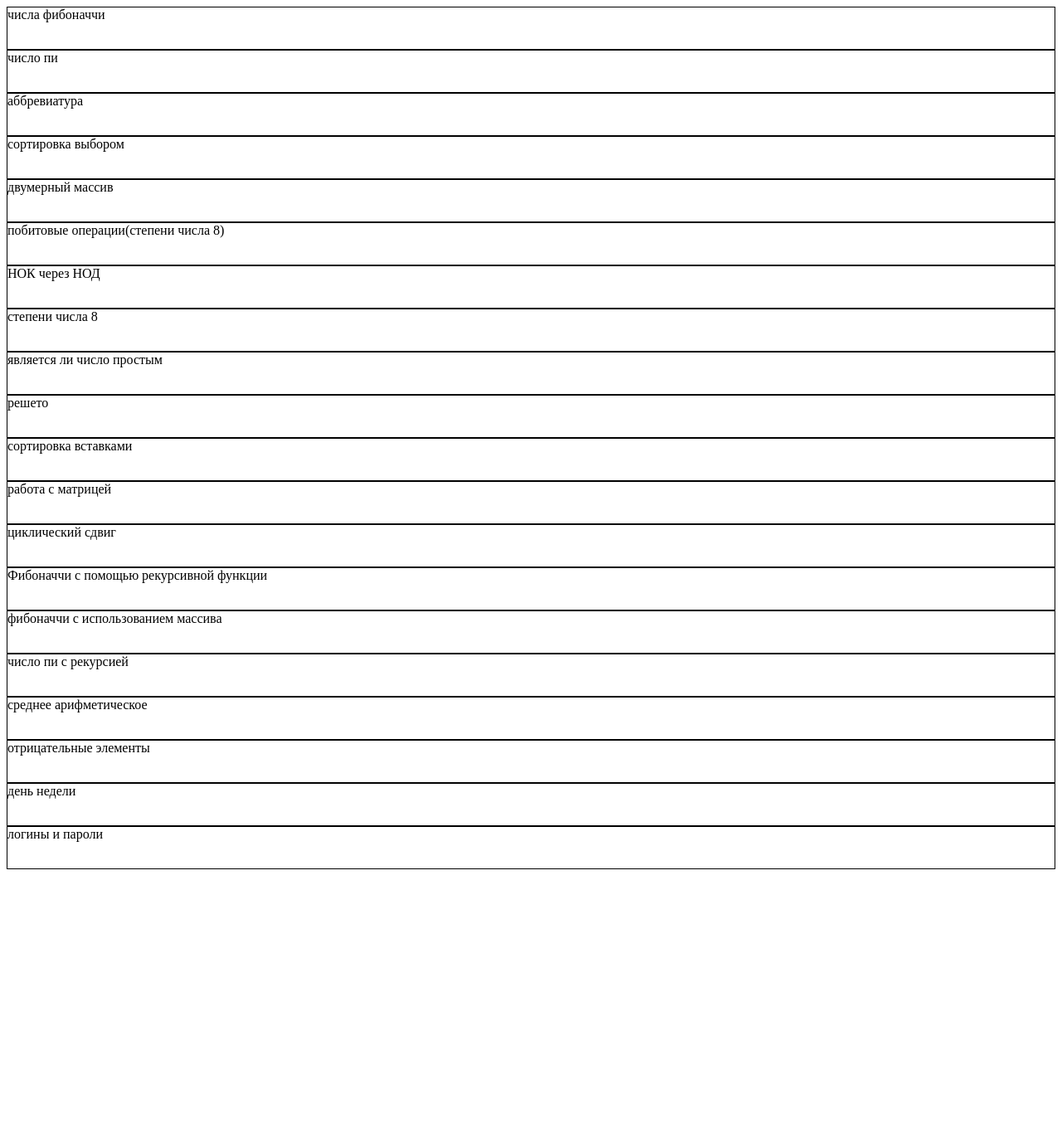
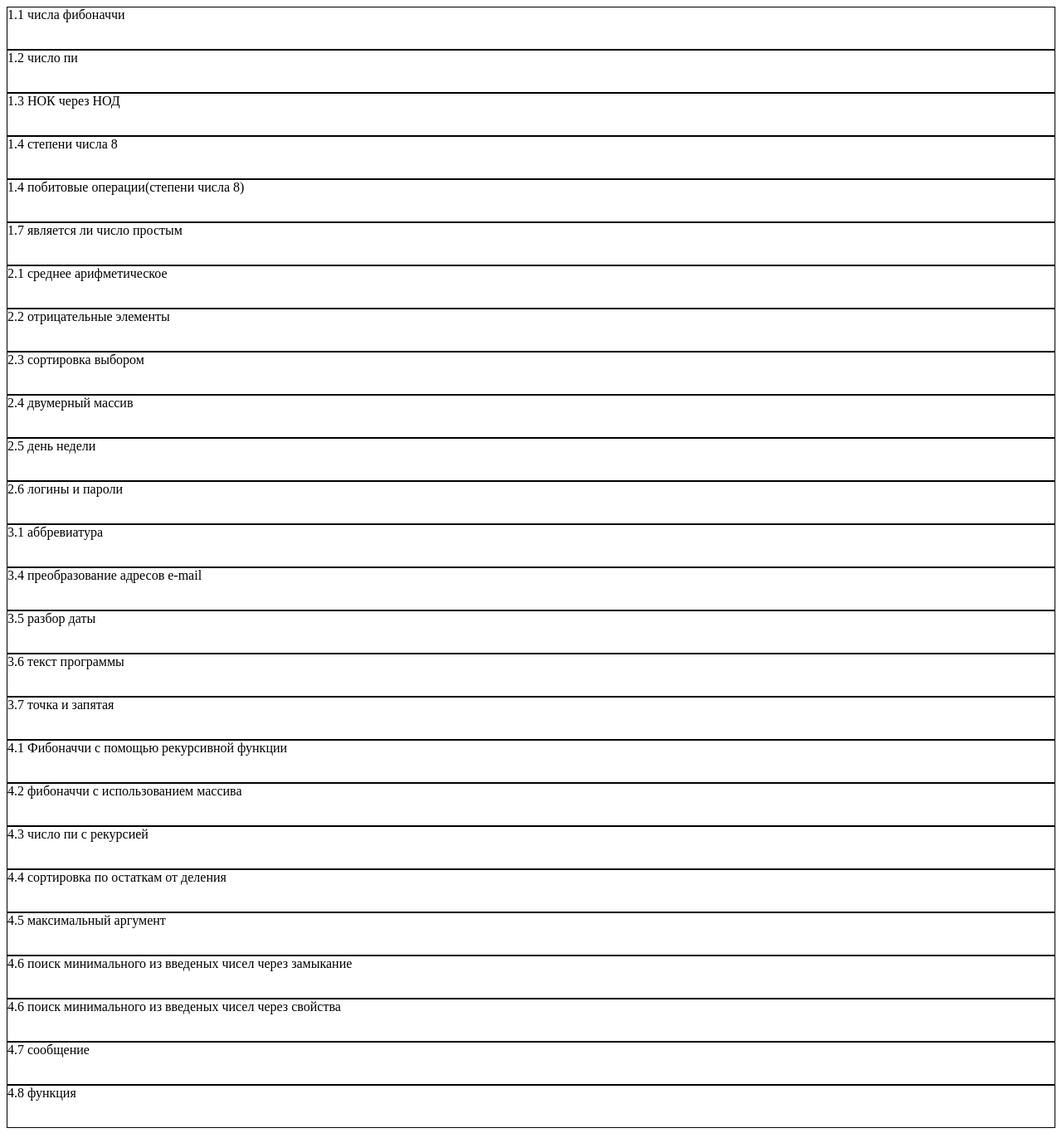
Before and after one commit to AlinaKhabachova/TasksFromEpamClasses, a plain HTML site: page homeTasks/index.html in a window 1280 px wide. Shown: the whole page at 83% size. Before the commit the page ends 1056 px from the top, so only its background shows below. Drawn offline with Linux system fonts and the light colour scheme.

Commit message:
new tasks was added

```diff
--- a/homeTasks/index.html
+++ b/homeTasks/index.html
@@ -8,25 +8,38 @@
           rel="stylesheet"/>
 </head>
 <body>
-<div onclick="fibonacciNumbers()">числа фибоначчи</div>
-<div onclick="numberPi()">число пи</div>
-<div onclick="abbreviation()">aббревиатура</div>
-<div onclick="sort()">сортировка выбором</div>
-<div onclick="workWithArray()">двумерный массив</div>
-<div onclick="task6()">побитовые операции(степени числа 8)</div>
-<div onclick="leastCommonMultiple()">НОК через НОД</div>
-<div onclick="exponentiation()">степени числа 8</div>
-<div onclick="primeNumbers()">является ли число простым</div>
-<div onclick="sieveOfEratosthenes()">решето</div>
+<div onclick="fibonacciNumbers()">1.1 числа фибоначчи</div>
+<div onclick="numberPi()">1.2 число пи</div>
+<div onclick="leastCommonMultiple()">1.3 НОК через НОД</div>
+<div onclick="exponentiation()">1.4 степени числа 8</div>
+<div onclick="task6()">1.4 побитовые операции(степени числа 8)</div>
+<div onclick="primeNumbers()">1.7 является ли число простым</div>
+<div onclick="arithmeticMean()">2.1 среднее арифметическое</div>
+<div onclick="negativeNumbers()">2.2 отрицательные элементы</div>
+<div onclick="sort()">2.3 сортировка выбором</div>
+<div onclick="workWithArray()">2.4 двумерный массив</div>
+<div onclick="dayOfWeek()">2.5 день недели</div>
+<div onclick="loginAndPasswords()">2.6 логины и пароли</div>
+<div onclick="abbreviation()">3.1 aббревиатура</div>
+<div onclick="convertingEmail()">3.4 преобразование адресов e-mail</div>
+<div onclick="parsingTheDate()">3.5 разбор даты</div>
+<div onclick="textOfCode()">3.6 текст программы</div>
+<div onclick="dotComma()">3.7 точка и запятая</div>
+<div onclick="fibonacciNumbersWithRecursiveFunction()">4.1 Фибоначчи с помощью рекурсивной функции</div>
+<div onclick="fibonacciNumberWithArrays()">4.2 фибоначчи с использованием массива</div>
+<div onclick="numberPiWithRecursiveFunction()">4.3 число пи с рекурсией</div>
+<div onclick="createArrayAndSort()">4.4 сортировка по остаткам от деления</div>
+<div>4.5 максимальный аргумент</div>
+<div onclick="callTask6()">4.6 поиск минимального из введеных чисел через замыкание</div>
+<div onclick="callTask61()">4.6 поиск минимального из введеных чисел через свойства</div>
+<div>4.7 сообщение</div>
+<div onclick="runFunction()">4.8 функция</div>
+
+<!--<div onclick="sieveOfEratosthenes()">решето</div>
 <div onclick="sortVst()">сортировка вставками</div>
 <div onclick="workWithMatrix()">работа с матрицей</div>
-<div onclick="circularShift()">циклический сдвиг</div>
-<div onclick="fibonacciNumbersWithRecursiveFunction()">Фибоначчи с помощью рекурсивной функции</div>
-<div onclick="fibonacciNumberWithArrays()">фибоначчи с использованием массива</div>
-<div onclick="numberPiWithRecursiveFunction()">число пи с рекурсией</div>
-<div onclick="arithmeticMean()">среднее арифметическое</div>
-<div onclick="negativeNumbers()">отрицательные элементы</div>
-<div onclick="dayOfWeek()">день недели</div>
-<div onclick="loginAndPasswords()">логины и пароли</div>
+<div onclick="circularShift()">циклический сдвиг</div>-->
+
+
 </body>
 </html>
--- a/homeTasks/tasks.js
+++ b/homeTasks/tasks.js
@@ -410,5 +410,167 @@ function dayOfWeek() {
     document.write("Сегодня: " + day + "." + month + "." + year + ", день недели: " + weekArray[nowDay]);
 }
 
+var user = [];
+user['u1'] = {'login': 'twin', 'password': 'peaks'};
 function loginAndPasswords() {
+    document.write("<div>" +
+        "<label>login</label><input type='text' id='login' /><br>" +
+        "<label>password</label><input type='password' id='password' /><br>" +
+        "<input onclick='getInformation()' value='submit' type='button'>" +
+        "</div>");
 }
+
+function getInformation() {
+    var loginInput = document.getElementById('login').value;
+    var passwordInput = document.getElementById('password').value;
+
+    user.forEach(function (item) {
+        if (item.login === loginInput && item.password === passwordInput) {
+            alert("user exists");
+        } else {
+            alert("user doesn't exist");
+        }
+    });
+
+};
+
+function convertingEmail() {
+    var str = prompt("Enter text:");
+
+    document.write(str + "<br>");
+    var pattern = /(\w+([-+.']\w+)*@\w+([-.]\w+)*\.\w+([-.]\w+)*)/g;
+    var result = str.replace(pattern, function changeLink(x) {
+        return "<a href=\"mailto:" + x + "\">" + x + "</a>";
+    })
+
+    document.write(result);
+}
+
+function textOfCode() {
+    var str = prompt("Enter text:");
+
+    document.write(str + "<br>");
+    var pattern = /(\w+([-+.']\w+)*@\w+([-.]\w+)*\.\w+([-.]\w+)*)/g;
+    var result = str.replace(pattern, function changeLink(x) {
+        return "<b>" + x + "</b>";
+    })
+
+    document.write(result);
+
+}
+
+function dotComma() {
+    var str = prompt("Enter text:");
+    var pattern = /[A-ZА-Яa-zа-я0-9]+\S(?=(\.|,))/g;
+    var result = str.match(pattern);
+    document.write(result);
+}
+
+function parsingTheDate() {
+    var date = prompt("Enter date:", "20.01.2016");
+    document.write(date + "<br>");
+    var dateArray = date.split(".");
+    console.log(dateArray);
+
+    var monthArray = ["январь", "февраль", "март", "апрель", "май", "июнь", "июль", "август",
+        "сентябрь", "октябрь", "ноябрь", "декабрь"];
+    document.write(dateArray[0] + " " + monthArray[dateArray[1] - 1] + " " + dateArray[2]);
+}
+
+//сортировка по остаткам
+
+function createArrayAndSort() {
+    var n = prompt("Enter size of array: ");
+    mod = prompt("Enter mod: ")
+    var randomArray = [];
+    for (var i = 0; i < n; i++) {
+        randomArray.push(Math.floor((Math.random() * 100) + 1));
+    }
+    document.write(randomArray + "<br>");
+
+
+    randomArray.sort(function (a, b) {
+
+        var modA = a % mod;
+        var modB = b % mod;
+
+        if (modA < modB) {
+            return 1;
+        } else if (modA > modB) {
+            return -1;
+        } else {
+            return 0;
+        }
+    });
+
+    document.write(randomArray);
+}
+
+//максимальный аргумент
+function maxArg() {
+    var maxValue = arguments[0];
+    for (var i = 0; i < arguments.length; i++) {
+        if (arguments[i] > maxValue) {
+            maxValue = arguments[i];
+        }
+    }
+    return maxValue;
+}
+
+//поиск минимального из введеных чисел через замыкание
+function findMin(min) {
+    var owmMin = function (x) {
+        if (min > x) {
+            min = x;
+            return min;
+        }
+        return min;
+    };
+    return owmMin;
+}
+
+function callTask6() {
+    var n = prompt("Enter a number");
+    var m = prompt("Enter a number");
+    m = parseInt(m);
+    var fm = findMin(m);
+    n = parseInt(n);
+    while (n !== 0) {
+        console.log(fm(n));
+        n = prompt("Enter a number");
+        n = parseInt(n);
+    }
+
+    fm = findMin();
+}
+
+//поиск минимального из введеных чисел через свойства
+function anotherFindMin(n) {
+    anotherFindMin.min = m;
+    if (anotherFindMin.min > n) {
+        anotherFindMin.min = n;
+    }
+    return anotherFindMin.min;
+}
+
+function callTask61() {
+    var n = prompt("Enter a number");
+    m = prompt("Enter a number");
+    m = parseInt(m);
+    n = parseInt(n);
+    while (n !== 0) {
+        console.log(anotherFindMin(n));
+        n = prompt("Enter a number");
+        n = parseInt(n);
+    }
+    anotherFindMin.min = 0;
+}
+
+//функция
+function runFunction() {
+    var variable = prompt("Enter variables");
+    var bodyOfFunction = prompt("Enter body of function");
+    var ownFunction = new Function(variable, bodyOfFunction);
+
+
+}
```
